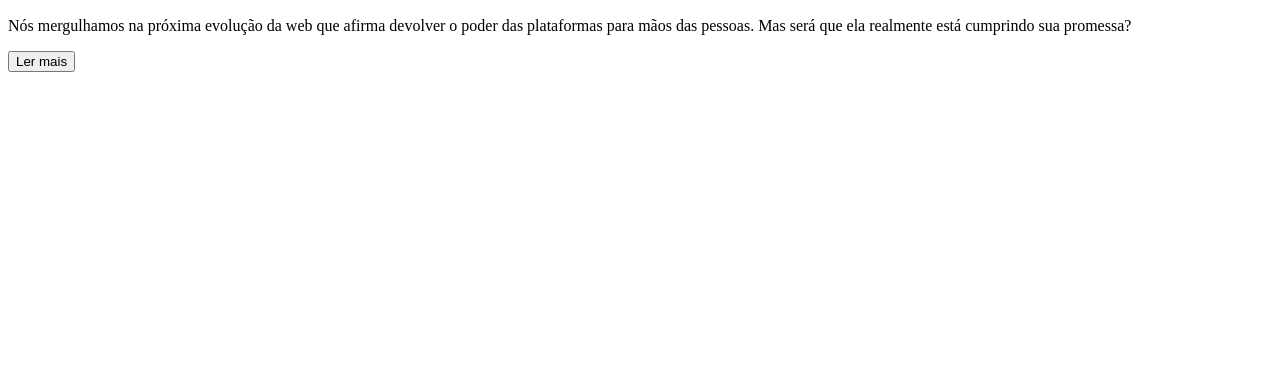
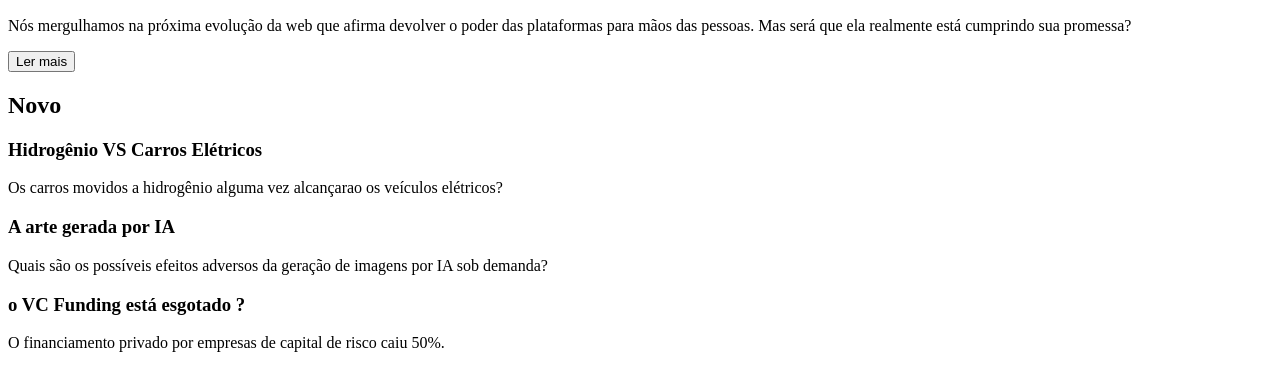
Before and after one commit to JulioCezarbc/html-css, a plain HTML site: page ProjetoNoticias/index.html in a window 1280 px wide. Shown: the part 671-1039 px from the top of the page. Before the commit the page ends 800 px from the top, so only its background shows below. Drawn offline with Linux system fonts and the light colour scheme.

Commit message:
Desenvolvimento do HTML - segunda seção completa

```diff
--- a/ProjetoNoticias/index.html
+++ b/ProjetoNoticias/index.html
@@ -25,6 +25,28 @@
 
             <button>Ler mais</button>
         </section>
+
+        <section>
+            <h2>Novo</h2>
+
+            <div>
+                <h3>Hidrogênio VS Carros Elétricos</h3>
+                <p>Os carros movidos a hidrogênio alguma vez alcançarao os veículos elétricos? </p>
+            </div>
+
+            <div>
+                <h3>A arte gerada por IA</h3>
+                <p>Quais são os possíveis efeitos adversos da geração de imagens por IA sob demanda?</p>
+            </div>
+
+            <div>
+                <h3>o VC Funding está esgotado ? </h3>
+                <p>O financiamento privado por empresas de capital de risco caiu 50%.</p>
+            </div>
+
+        </section>
+
+
     </main>
 
 
```
